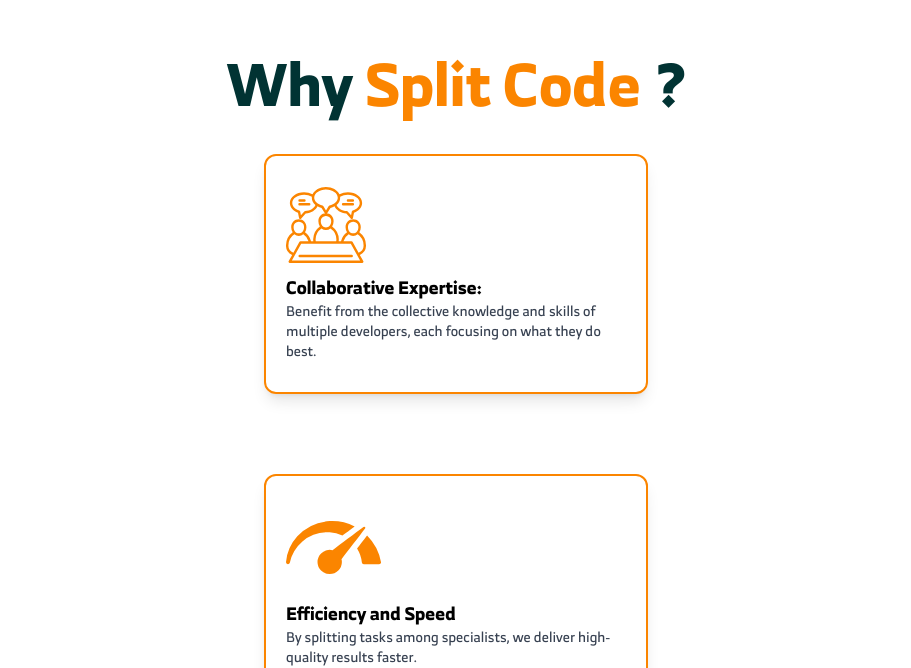
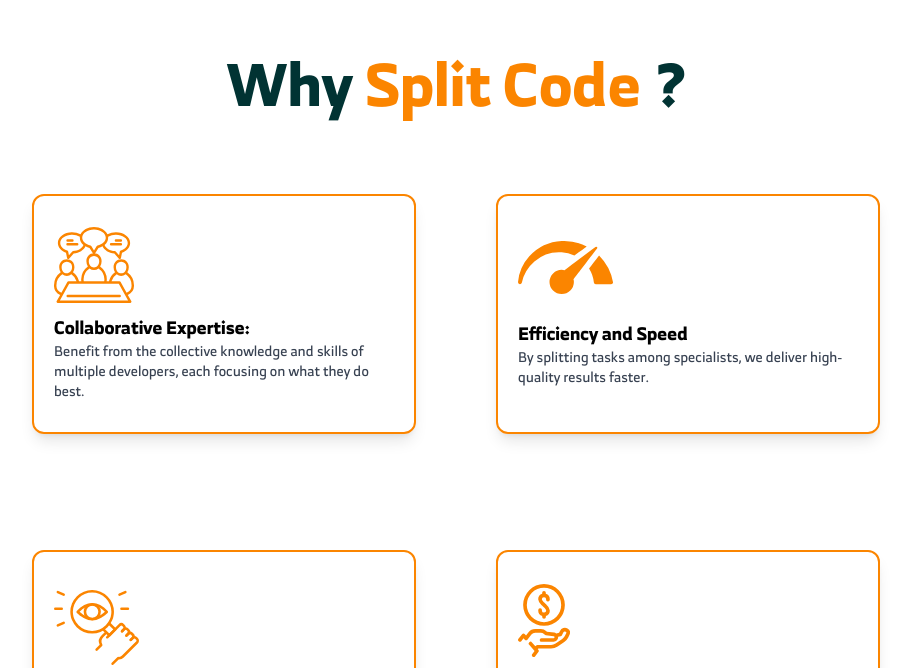
Before and after one commit to M7zain/split-code, a Next.js app: page / in a window 1280 px wide. Shown: the part 3195-3863 px from the top of the page, without its empty margins (184-1095 px from the left). Built offline with nearby package versions, Linux system fonts and the light colour scheme.

Commit message:
created grid system for cards in why section

```diff
--- a/src/app/Sections/Why.tsx
+++ b/src/app/Sections/Why.tsx
@@ -4,18 +4,21 @@ import Card from '../ui/Card'
 
 const Why = () => {
   return (
-    <section className='flex flex-col    items-center    py-16 lg:px-[15vw] mt-20' id='About'>
+    <section className='flex flex-col items-center py-16 lg:px-[15vw] mt-20 px-[10vw] md: px-0' id='About'>
 
         <h1 className='text-4xl lg:text-6xl  font-rb font-bold text-oliveGreen  '>
             Why <span className='text-splitOrange'>Split Code </span> ?
         </h1>
 
+
+      <div className='grid grid-cols-1 md:grid-cols-2 gap-9 gap-x-20 mt-10'>
         {
-
           cardInfo.map((item) => (
-            <Card imgURL={item.imgURL} title={item.title} description={item.description}/>
+            <Card key={item.id} imgURL={item.imgURL} title={item.title} description={item.description}/>
           ))
         }
+      </div>
+
 
 
 
```
